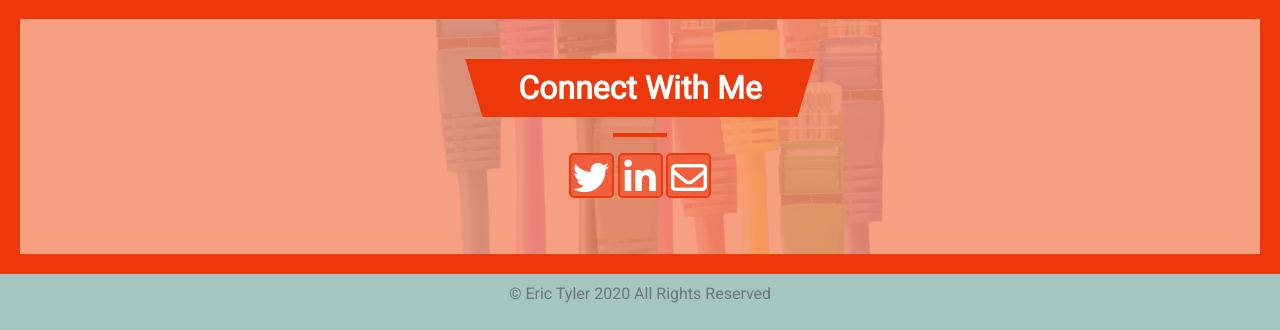
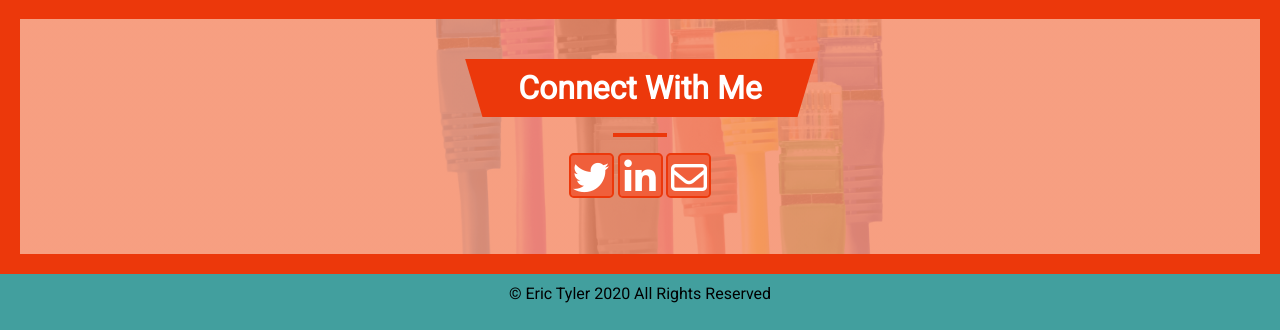
Before and after one commit to ejtyler/ejt-portfolio, a Django app: page / in a window 1280 px wide. Shown: the part 1517-1847 px from the top of the page. Run offline with Django 3.2, Linux system fonts and the light colour scheme; data that the repository does not hold is empty; some libraries are stand-ins or nearby versions; some web fonts are replaced.

Commit message:
Bottom navbar formatting

```diff
--- a/static/css/style.css
+++ b/static/css/style.css
@@ -237,5 +237,9 @@
 }
 
 .bottom-nav {
-    background-color: var(--color-primary-light);
+    background-color: var(--color-primary-medium);
 }
+
+.bottom-nav .disabled {
+    color: #000;
+}
```
